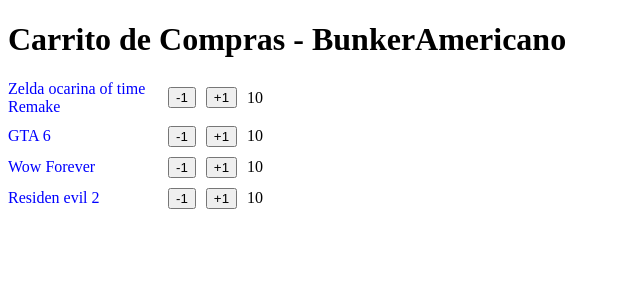
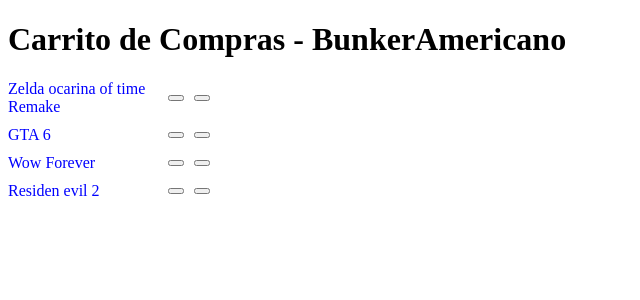
Before and after one commit to EdisonAndresPerez/Reforzamiento_React2026Typescript_EdisonPerez, a React (Vite) app in the folder 02-PrimerosPasosReact/PrimerosPasosReact/: page / in a window 1280 px wide. Shown: the top 300 px of the page, without its empty margins (0-640 px from the left). Built offline with nearby package versions, Linux system fonts and the light colour scheme.

Commit message:
feat: Se crean otros valores en la interfaz DatosProductos como agregar restar y cantidad. los desestructuramos y los usamos en el jsx

```diff
--- a/02-PrimerosPasosReact/PrimerosPasosReact/src/carrito-de-compras/ContadorProducto.tsx
+++ b/02-PrimerosPasosReact/PrimerosPasosReact/src/carrito-de-compras/ContadorProducto.tsx
@@ -1,13 +1,16 @@
 
 interface DatosProductos {
     name: string
+    agregarProducto : number
+    restarProducto : number
+    cantidadProducto : number
 
 }
 
 
 
 
-const ContadorProducto = ({ name }: DatosProductos) => {
+const ContadorProducto = ({ name, agregarProducto, cantidadProducto, restarProducto }: DatosProductos) => {
     return (
         <section
             style={{
@@ -21,9 +24,9 @@ const ContadorProducto = ({ name }: DatosProductos) => {
                 width: 150,
                 color: 'blue',
             }}>{name}</span>
-            <button>-1</button>
-            <button>+1</button>
-            <span>10</span>
+            <button>{restarProducto}</button>
+            <button>{agregarProducto}</button>
+            <span>{cantidadProducto}</span>
         </section>
     );
 }
```
Also changed, not shown: 02-PrimerosPasosReact/PrimerosPasosReact/src/PrimerComponente.tsx (+7 -5 lines).
